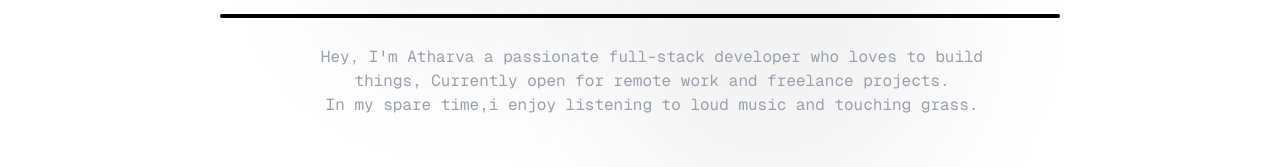
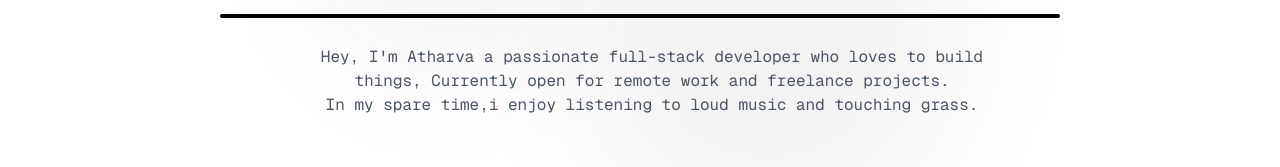
Before and after one commit to atharvamhaske/atharvaxdevs-v1, a Next.js app: page / in a window 1280 px wide. Shown: the part 395-562 px from the top of the page. Built offline with nearby package versions, Linux system fonts and the light colour scheme; a web font is replaced by a local one.

Commit message:
changed text

```diff
--- a/src/components/home/hero.tsx
+++ b/src/components/home/hero.tsx
@@ -26,7 +26,7 @@ export default function Hero() {
       opacity: 1,
       y: 0,
       filter: "blur(0px)",
-      transition: { duration: 0.8, ease: "easeOut" },
+      transition: { duration: 0.8 },
     },
   };
 
@@ -83,7 +83,7 @@ export default function Hero() {
 
           {/* Brief Description */}
           <motion.p
-            className="max-w-[700px] text-m md:text-m font-mono !text-gray-400 dark:text-lime-50 mt-4 ml-6"
+            className="max-w-[700px] text-m md:text-m font-mono !text-gray-600 dark:text-lime-50 mt-4 ml-6"
             variants={item}
           >
             Hey, I&apos;m Atharva a passionate full-stack developer who loves to build things, Currently open for remote work and freelance projects.
--- a/src/components/projects/project-details.tsx
+++ b/src/components/projects/project-details.tsx
@@ -24,7 +24,7 @@ const ProjectDetail = ({ project }: { project: ProjectItem }) => {
       opacity: 1,
       y: 0,
       filter: "blur(0px)",
-      transition: { duration: 0.8, ease: "easeOut" },
+      transition: { duration: 0.8 },
     },
   };
 
```
